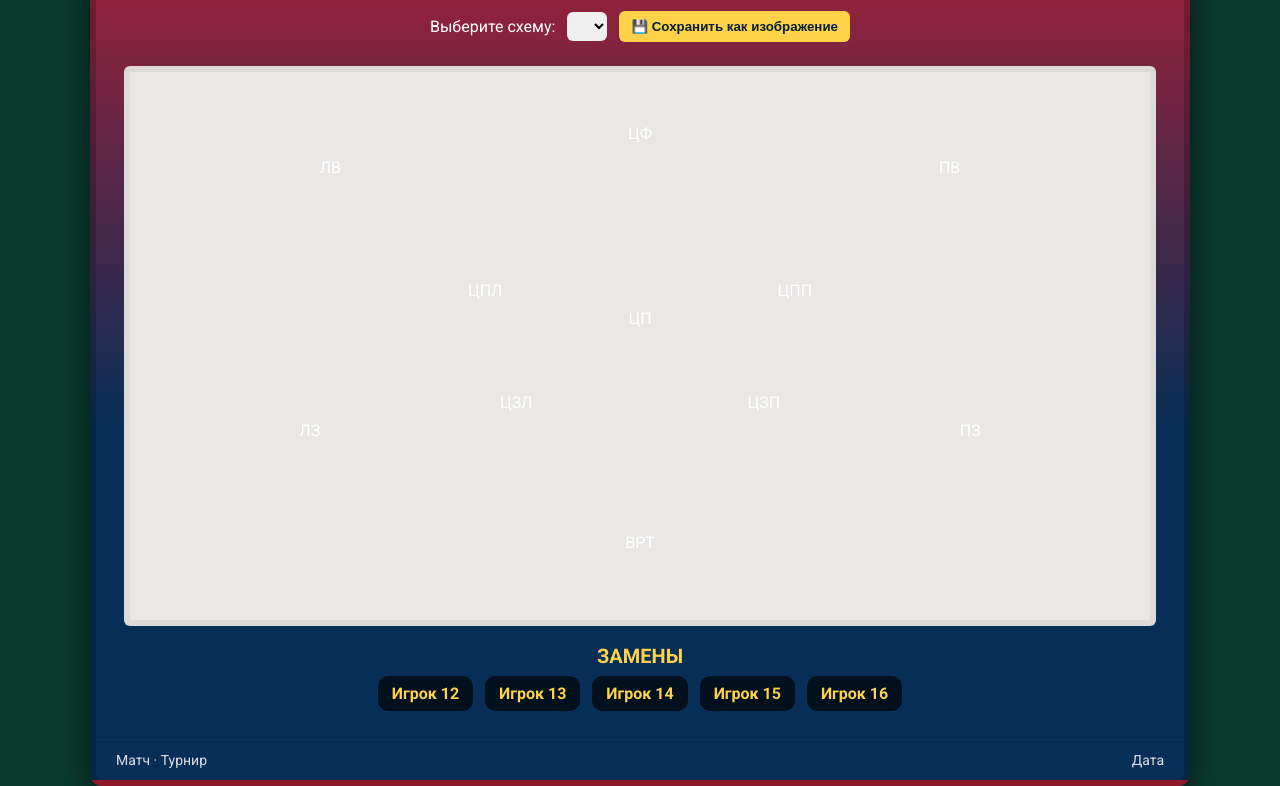
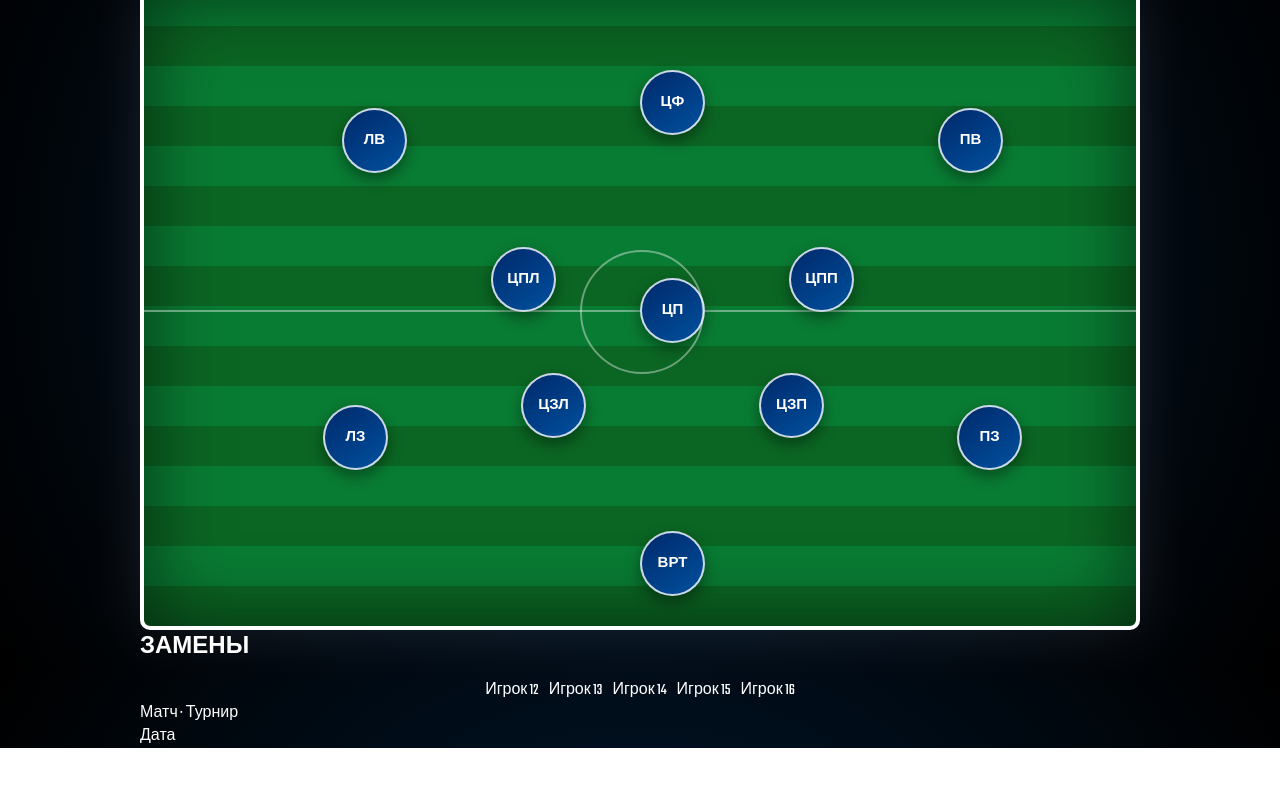
Before and after one commit to TBCxPayme/futbal, a plain HTML site: page index.html in a window 1280 px wide. Shown: the part 133-919 px from the top of the page. After the commit the page ends 881 px from the top, so only its background shows below. Drawn offline with nearby package versions, Linux system fonts and the light colour scheme.

Commit message:
Update style.css

```diff
--- a/style.css
+++ b/style.css
@@ -1,154 +1,165 @@
-/* Шрифты и базовая сброска */
-@import url('https://fonts.googleapis.com/css2?family=Roboto:wght@400;700&display=swap');
+@import url('https://fonts.googleapis.com/css2?family=Orbitron:wght@500&family=Teko:wght@400;600&display=swap');
 
-*{box-sizing:border-box}
-html,body{height:100%;margin:0;padding:0;font-family:Roboto, sans-serif;background:#0b3b2f}
-
-/* Постер контейнер (центрированная карточка) */
-.poster{
-  width: 1100px;
-  max-width: calc(100% - 40px);
-  margin: 24px auto;
-  background: linear-gradient(180deg,#b21f35 0%, #072e57 60%); /* бордово -> темно-синий */
-  color: white;
-  border-radius: 12px;
-  box-shadow: 0 12px 30px rgba(0,0,0,0.6);
-  overflow: hidden;
-  border: 6px solid rgba(0,0,0,0.2);
+* {
+  box-sizing: border-box;
+  margin: 0;
+  padding: 0;
 }
 
-/* Хедер — чисто декоративный, слева/справа место для эмблемы (мы их не используем) */
-.poster-header{
-  display:flex;
-  align-items:center;
-  justify-content:space-between;
-  padding:18px 28px;
-  gap:12px;
-}
-.title{
-  margin:0;
-  font-size:34px;
-  font-weight:700;
-  letter-spacing:2px;
-  text-align:center;
-  color:#ffe066; /* желтый заголовок */
-  text-transform:uppercase;
-  text-shadow: 0 2px 0 rgba(0,0,0,0.4);
-}
-.club-left,.club-right{
-  width:72px;height:72px;border-radius:8px;background:rgba(255,255,255,0.07);
+body {
+  font-family: 'Teko', sans-serif;
+  background: radial-gradient(circle at center, #001a33 0%, #000 100%);
+  color: #fff;
+  height: 100vh;
+  display: flex;
+  flex-direction: column;
+  align-items: center;
+  justify-content: flex-start;
+  overflow: hidden;
 }
 
-/* Контролы (схема + кнопка) */
-.controls{
-  display:flex;
-  align-items:center;
-  gap:12px;
-  justify-content:center;
-  padding:6px 20px 12px;
-}
-.controls label{color:#fff}
-.controls select{
-  padding:6px 10px;border-radius:6px;border:none;font-weight:700;
-}
-.controls button{
-  padding:8px 12px;border-radius:6px;border:none;background:#ffd24a;color:#06202b;font-weight:700;cursor:pointer;
+/* Панель управления */
+.controls {
+  display: flex;
+  gap: 10px;
+  margin: 20px 0;
 }
 
-/* Тело постера */
-.poster-body{ padding: 12px 28px 28px; }
-
-/* Поле — бледный прямоугольник (как в постере) */
-.field{
-  width: 100%;
-  height: 560px;
-  background: #e8e7e5; /* плоское серое поле */
+select, button {
+  background: rgba(255, 255, 255, 0.1);
+  color: white;
+  border: 1px solid rgba(255,255,255,0.3);
+  padding: 8px 14px;
   border-radius: 6px;
-  position: relative;
-  margin-bottom: 18px;
-  box-shadow: inset 0 0 0 6px rgba(0,0,0,0.05);
-  overflow: visible;
+  font-size: 16px;
+  cursor: pointer;
+  transition: background 0.3s;
 }
 
-/* Игрок — круг + подпись-плашка (черная с жёлтым текстом) */
+select:hover, button:hover {
+  background: rgba(255, 255, 255, 0.2);
+}
+
+/* Поле */
+.field {
+  position: relative;
+  width: 80vw;
+  height: 80vh;
+  max-width: 1000px;
+  background: repeating-linear-gradient(
+    0deg,
+    #0b6623,
+    #0b6623 40px,
+    #097c33 40px,
+    #097c33 80px
+  );
+  border: 4px solid white;
+  border-radius: 10px;
+  box-shadow: inset 0 0 80px rgba(0,0,0,0.6), 0 0 60px rgba(255,255,255,0.1);
+  overflow: hidden;
+}
+
+/* Центральная линия и круг */
+.field::before {
+  content: "";
+  position: absolute;
+  top: 50%;
+  left: 0;
+  width: 100%;
+  height: 2px;
+  background: rgba(255,255,255,0.4);
+}
+
+.field::after {
+  content: "";
+  position: absolute;
+  top: 50%;
+  left: 50%;
+  width: 120px;
+  height: 120px;
+  margin-left: -60px;
+  margin-top: -60px;
+  border: 2px solid rgba(255,255,255,0.4);
+  border-radius: 50%;
+}
+
+/* Игроки */
 .player {
   position: absolute;
-  transform: translate(-50%, -50%);
+  width: 65px;
+  height: 65px;
+  background: linear-gradient(145deg, #00296b, #00509e);
+  border-radius: 50%;
+  border: 2px solid rgba(255,255,255,0.8);
+  display: flex;
+  flex-direction: column;
+  align-items: center;
+  justify-content: center;
+  color: white;
+  font-weight: 600;
+  font-size: 15px;
+  text-align: center;
+  transition: all 0.6s ease;
+  box-shadow: 0 6px 15px rgba(0,0,0,0.4);
   cursor: pointer;
-  display:flex;
-  flex-direction:column;
-  align-items:center;
-  gap:8px;
-  pointer-events: auto;
 }
 
-/* Джерси — круг */
-.jersey {
-  width:120px;
-  height:120px;
-  border-radius:50%;
-  background: linear-gradient(180deg, #072e57 0%, #8b1530 100%); /* темно-синий -> бордовый */
-  border:4px solid rgba(0,0,0,0.25);
-  display:flex;
-  align-items:center;
-  justify-content:center;
-  color:#fff;
-  font-weight:700;
-  font-size:18px;
-  box-shadow: 0 6px 14px rgba(0,0,0,0.35);
+/* Вратарь */
+.player.goalkeeper {
+  background: linear-gradient(145deg, #ffbf00, #ff9100);
+  color: #111;
 }
 
-/* Подпись под игроком — чёрная плашка с жёлтым текстом */
-.name-plate{
-  margin-top: -6px;
-  background: rgba(0,0,0,0.85);
-  color: #ffd24a;
-  padding:6px 10px;
-  border-radius:999px;
-  font-weight:700;
-  font-size:14px;
-  text-transform:uppercase;
-  white-space:nowrap;
-  box-shadow: 0 2px 6px rgba(0,0,0,0.35);
+/* Капитан */
+.player.captain {
+  border: 3px solid gold;
 }
 
-/* Скамейка — заголовок и карточки */
-.subs-block{ margin-top: 6px; }
-.subs-block h2{
-  margin: 6px 0 8px;
-  color: #ffd24a;
-  text-align:center;
-  font-size:20px;
-}
-.bench{
-  display:flex;
-  justify-content:center;
-  gap:12px;
-  flex-wrap:wrap;
-}
-.sub{
-  background: rgba(0,0,0,0.65);
-  color:#ffd24a;
-  padding:8px 14px;
-  border-radius:10px;
-  font-weight:700;
-  cursor:pointer;
+/* При наведении */
+.player:hover {
+  transform: scale(1.1);
+  filter: brightness(1.3);
 }
 
-/* Футер */
-.poster-footer{
-  display:flex;
-  justify-content:space-between;
-  padding:12px 20px;
-  font-size:14px;
-  color:rgba(255,255,255,0.85);
-  border-top:1px solid rgba(255,255,255,0.03);
+/* Скамейка запасных */
+.bench {
+  display: flex;
+  gap: 10px;
+  margin-top: 15px;
+  flex-wrap: wrap;
+  justify-content: center;
 }
 
-/* Мелкие гармоны — responsive */
-@media (max-width:760px){
-  .poster{ width: calc(100% - 16px); margin:8px; }
-  .jersey{ width:84px;height:84px;font-size:14px }
-  .player{ gap:6px }
-  .field{ height:520px }
+.bench .player {
+  width: 55px;
+  height: 55px;
+  background: linear-gradient(145deg, #444, #333);
+  border: 1px solid rgba(255,255,255,0.3);
+  box-shadow: none;
+  opacity: 0.8;
 }
+
+/* Плавное появление */
+@keyframes fadeIn {
+  from { opacity: 0; transform: scale(0.9); }
+  to { opacity: 1; transform: scale(1); }
+}
+.player {
+  animation: fadeIn 0.7s ease forwards;
+}
+
+/* Адаптивность */
+@media (max-width: 768px) {
+  .field {
+    width: 95vw;
+    height: 70vh;
+  }
+  .player {
+    width: 50px;
+    height: 50px;
+    font-size: 12px;
+  }
+  select, button {
+    font-size: 14px;
+  }
+}
```
